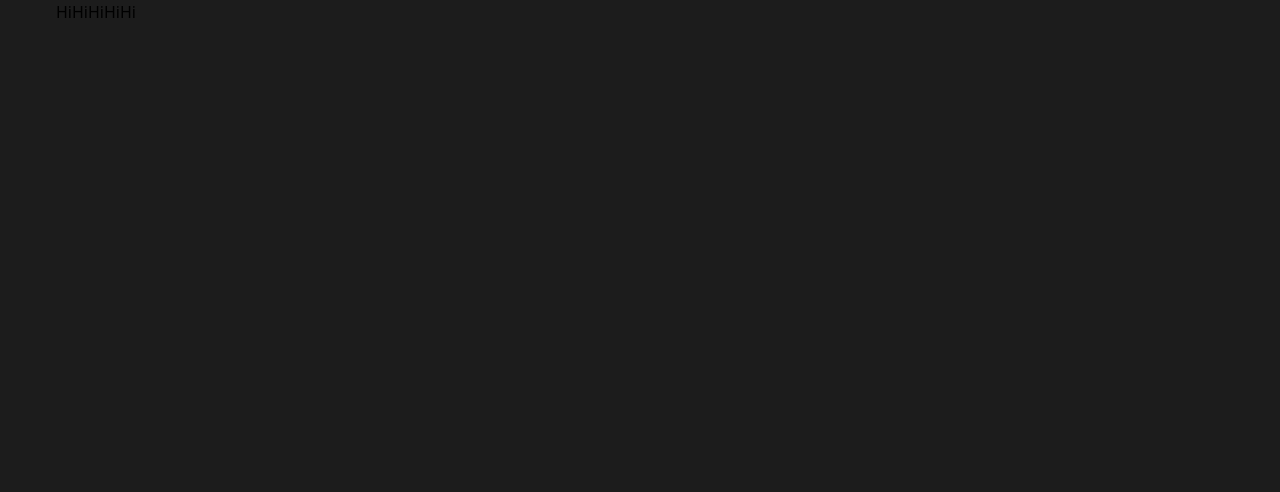
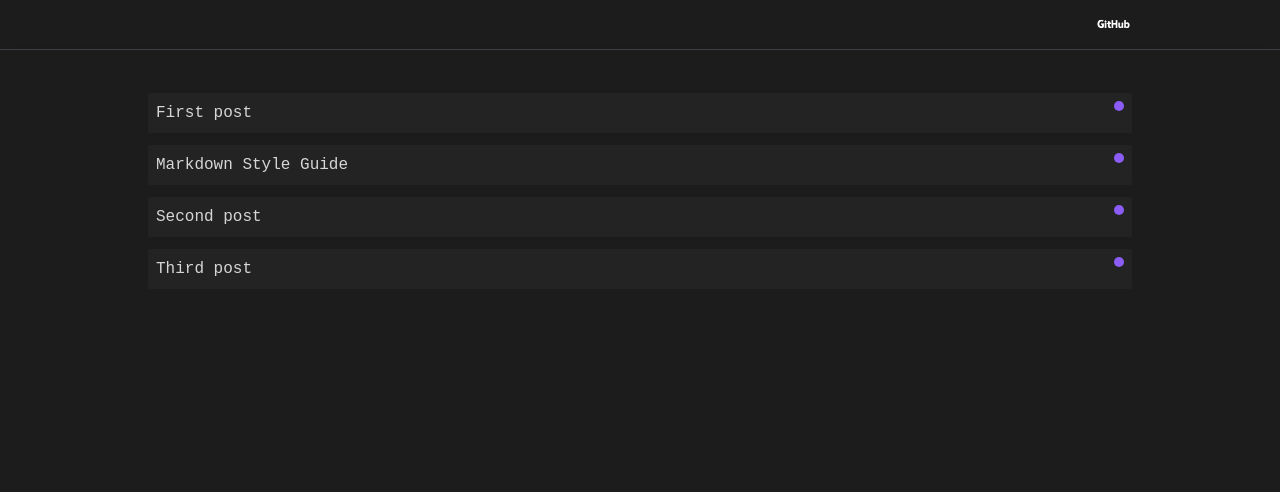
Before and after one commit to nihanmubashshir/nihanmubashshir.github.io, an Astro site: page /blog in a window 1280 px wide. Built offline with nearby package versions, Linux system fonts and the light colour scheme; Astro itself is replaced by a stand-in of ours.

Commit message:
simple cards

```diff
--- /dev/null
+++ b/src/components/BlogCard.astro
@@ -0,0 +1,11 @@
+---
+const { link } = Astro.props;
+---
+
+<div
+  class="rounded-sm md:p-2 text-base font-sourceCodePro text-[#d6d6d6] bg-[#232323]"
+>
+  <div class="bg-violet-500 aspect-square w-[10px] float-right rounded-[50%]">
+  </div>
+  <a href={link.url} class="hover:text-violet-400 block w-full">{link.title}</a>
+</div>
--- a/src/pages/blog/[...slug].astro
+++ b/src/pages/blog/[...slug].astro
@@ -1,6 +1,5 @@
 ---
 import { getCollection } from "astro:content";
-import TableOfContent from "../../components/TableOfContent/index.astro";
 import Base from "../../layouts/Base.astro";
 
 export async function getStaticPaths() {
--- a/src/pages/blog/index.astro
+++ b/src/pages/blog/index.astro
@@ -1,27 +1,24 @@
 ---
 import { getCollection } from "astro:content";
+import Base from "../../layouts/Base.astro";
+import BlogCard from "../../components/BlogCard.astro";
 const d = await getCollection("blog");
 const linkList = d.map((entry) => {
-  return `${Astro.url}/${entry.slug}`;
+  return {
+    url: `${Astro.url}/${entry.slug}`,
+    title: entry.data.title,
+  };
 });
 ---
 
-<!DOCTYPE html>
-<html lang="en">
-  <head>
-    <meta charset="UTF-8" />
-    <meta name="viewport" content="width=device-width, initial-scale=1.0" />
-    <title>BLOG</title>
-  </head>
-  <body class="bg-main">
-    <section class="min-h-screen mx-auto max-w-[1440px] px-5 md:px-14">
-      <div class="font-nextJs">
-        {
-          linkList.map((link) => {
-            return <a href={link}>Hi</a>;
-          })
+<Base>
+  <div class="container px-5 max-w-5xl mx-auto space-y-[12px] pt-11">
+    {
+      linkList.map((item) => {
+        if (item.url && item.title) {
+          return <BlogCard link={item} />;
         }
-      </div>
-    </section>
-  </body>
-</html>
+      })
+    }
+  </div>
+</Base>
```
